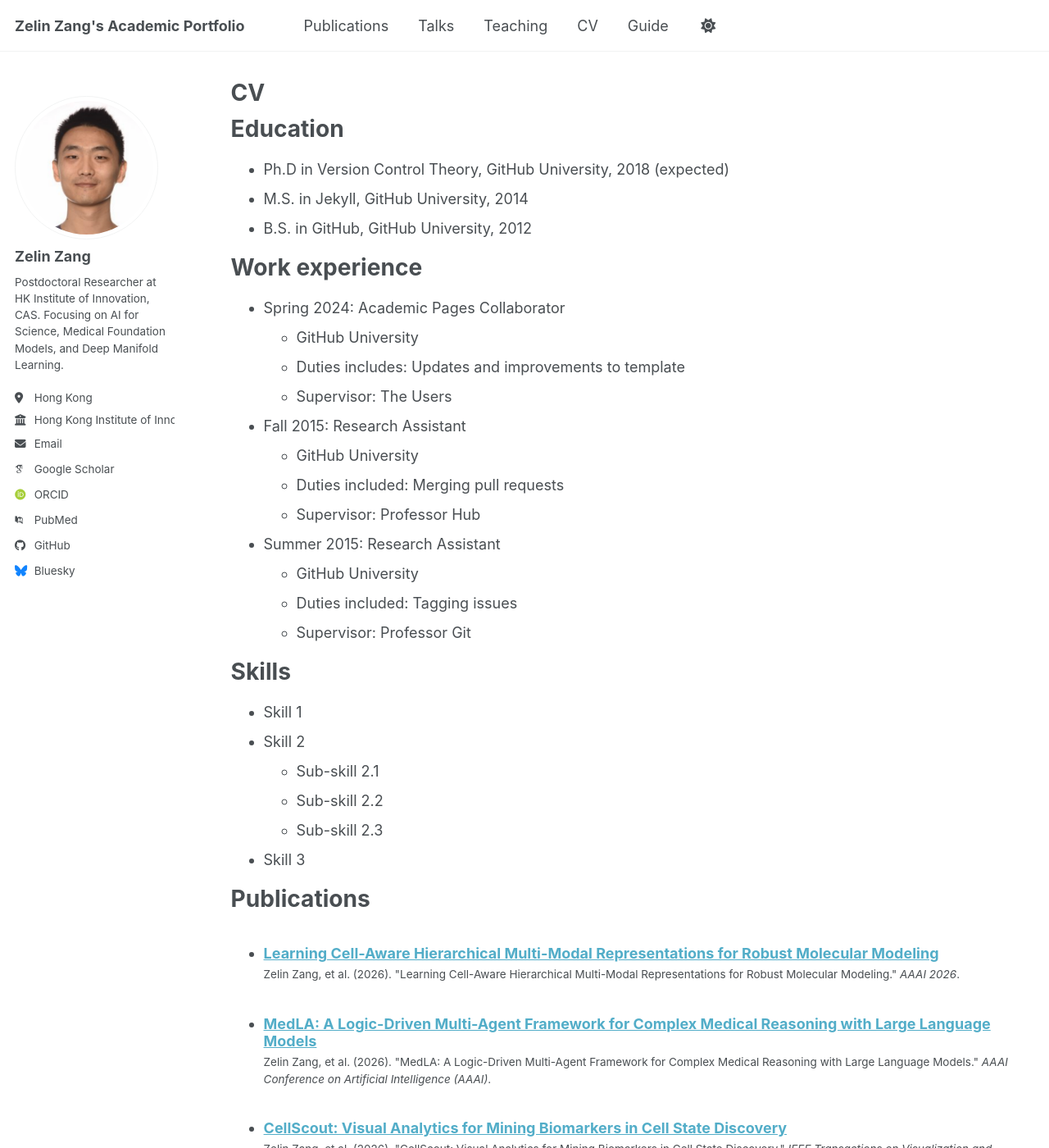
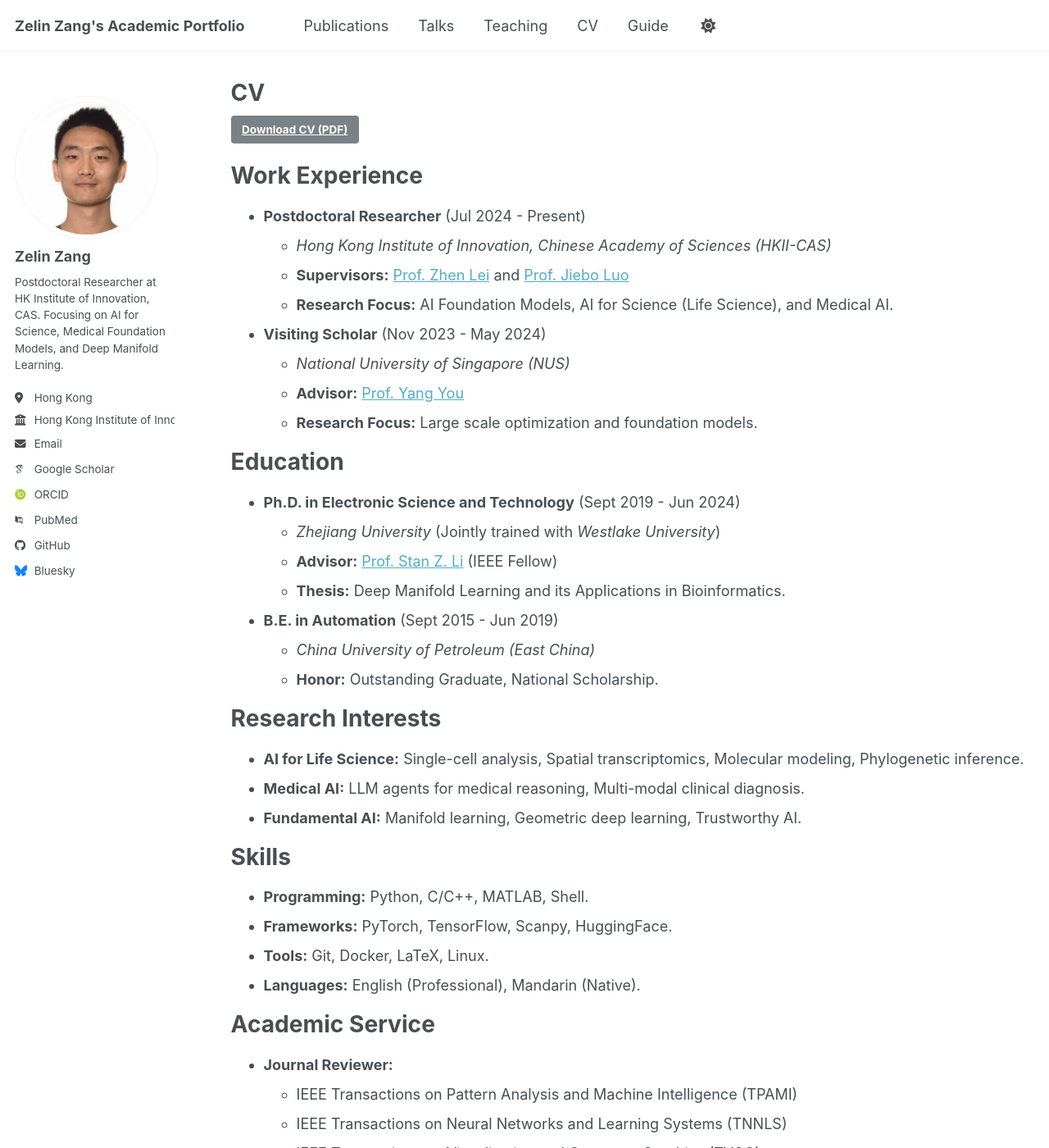
Before and after one commit to zangzelin/zangzelin.github.io, a Jekyll site: the page built from _pages/cv.md, in a window 1280 px wide and 1400 px high. Shown: the whole window at 82% size. Built offline with Jekyll 4.4.1, drawn with Linux system fonts in a browser that asks for light colours; some web fonts are replaced; a script bundle is joined from its source files by our own code; library files that are not in the unit come from our copies; some of the changed text lies outside the part shown.

Commit message:
auto push

```diff
--- a/_pages/cv.md
+++ b/_pages/cv.md
@@ -9,37 +9,58 @@ redirect_from:
 
 {% include base_path %}
 
+<div style="margin-bottom: 20px;">
+  <a href="#" class="btn btn--primary">Download CV (PDF)</a>
+  <!-- 如果你有 PDF 版本的 CV，可以将 href 改为 "/files/cv.pdf" -->
+</div>
+
+Work Experience
+======
+*   **Postdoctoral Researcher** (Jul 2024 - Present)
+    *   *Hong Kong Institute of Innovation, Chinese Academy of Sciences (HKII-CAS)*
+    *   **Supervisors:** [Prof. Zhen Lei](https://scholar.google.com/citations?user=G_Y0sOQAAAAJ) and [Prof. Jiebo Luo](https://www.cs.rochester.edu/u/jluo/)
+    *   **Research Focus:** AI Foundation Models, AI for Science (Life Science), and Medical AI.
+
+*   **Visiting Scholar** (Nov 2023 - May 2024)
+    *   *National University of Singapore (NUS)*
+    *   **Advisor:** [Prof. Yang You](https://www.comp.nus.edu.sg/~youy/)
+    *   **Research Focus:** Large scale optimization and foundation models.
+
 Education
 ======
-* Ph.D in Version Control Theory, GitHub University, 2018 (expected)
-* M.S. in Jekyll, GitHub University, 2014
-* B.S. in GitHub, GitHub University, 2012
+*   **Ph.D. in Electronic Science and Technology** (Sept 2019 - Jun 2024)
+    *   *Zhejiang University* (Jointly trained with *Westlake University*)
+    *   **Advisor:** [Prof. Stan Z. Li](https://scholar.google.com/citations?user=Y-nyLGIAAAAJ) (IEEE Fellow)
+    *   **Thesis:** Deep Manifold Learning and its Applications in Bioinformatics.
 
-Work experience
+*   **B.E. in Automation** (Sept 2015 - Jun 2019)
+    *   *China University of Petroleum (East China)*
+    *   **Honor:** Outstanding Graduate, National Scholarship.
+
+Research Interests
 ======
-* Spring 2024: Academic Pages Collaborator
-  * GitHub University
-  * Duties includes: Updates and improvements to template
-  * Supervisor: The Users
-
-* Fall 2015: Research Assistant
-  * GitHub University
-  * Duties included: Merging pull requests
-  * Supervisor: Professor Hub
-
-* Summer 2015: Research Assistant
-  * GitHub University
-  * Duties included: Tagging issues
-  * Supervisor: Professor Git
+*   **AI for Life Science:** Single-cell analysis, Spatial transcriptomics, Molecular modeling, Phylogenetic inference.
+*   **Medical AI:** LLM agents for medical reasoning, Multi-modal clinical diagnosis.
+*   **Fundamental AI:** Manifold learning, Geometric deep learning, Trustworthy AI.
 
 Skills
 ======
-* Skill 1
-* Skill 2
-  * Sub-skill 2.1
-  * Sub-skill 2.2
-  * Sub-skill 2.3
-* Skill 3
+*   **Programming:** Python, C/C++, MATLAB, Shell.
+*   **Frameworks:** PyTorch, TensorFlow, Scanpy, HuggingFace.
+*   **Tools:** Git, Docker, LaTeX, Linux.
+*   **Languages:** English (Professional), Mandarin (Native).
+
+Academic Service
+======
+*   **Journal Reviewer:**
+    *   IEEE Transactions on Pattern Analysis and Machine Intelligence (TPAMI)
+    *   IEEE Transactions on Neural Networks and Learning Systems (TNNLS)
+    *   IEEE Transactions on Visualization and Computer Graphics (TVCG)
+    *   Briefings in Bioinformatics (BIB)
+    *   Nature Communications
+*   **Conference Reviewer:**
+    *   CVPR, ICCV, ECCV
+    *   NeurIPS, ICML, ICLR, AAAI, IJCAI
 
 Publications
 ======
```
